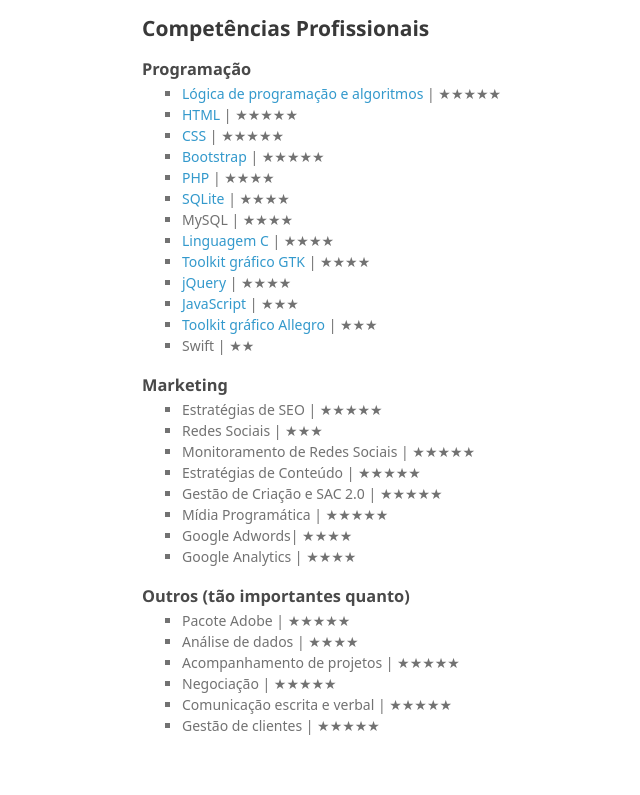
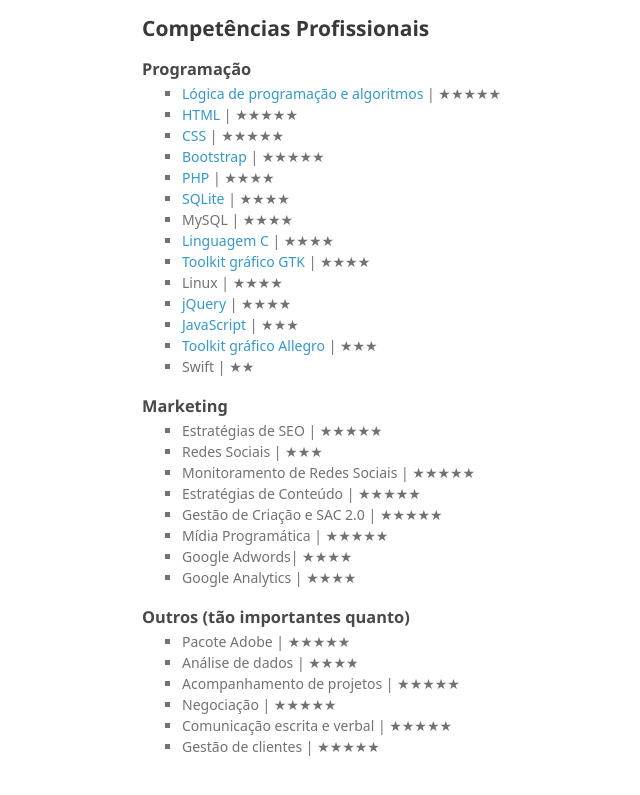
Before and after one commit to aipi/aipi.github.io, a plain HTML site: page index.html in a window 1280 px wide. Shown: the part 1033-1828 px from the top of the page, without its empty margins (428-1068 px from the left). Drawn offline with Linux system fonts and the light colour scheme; a web font is replaced by a local one.

Commit message:
Update index.html

```diff
--- a/index.html
+++ b/index.html
@@ -103,6 +103,7 @@ Jovem aprendiz na área de produção de materias plásticos. Responsável por a
   <li>MySQL | &#9733&#9733&#9733&#9733</li>
   <li><a href="https://github.com/aipi/CalculodoraIQA-GTK3" target="_blank">Linguagem C</a> | &#9733&#9733&#9733&#9733 </li>
   <li><a href="https://github.com/aipi/CalculodoraIQA-GTK3" target="_blank">Toolkit gráfico GTK</a> | &#9733&#9733&#9733&#9733</li>
+  <li>Linux | &#9733&#9733&#9733&#9733</li>
   <li><a href="https://github.com/aipi/front-end" target="_blank">jQuery</a> | &#9733&#9733&#9733&#9733</li>
   <li><a href="https://github.com/aipi/front-end" target="_blank">JavaScript</a> | &#9733&#9733&#9733</li>
   <li><a href="https://www.youtube.com/watch?v=UJtmJfWNTJY" target="_blank">Toolkit gráfico Allegro</a> | &#9733&#9733&#9733</li>
```
